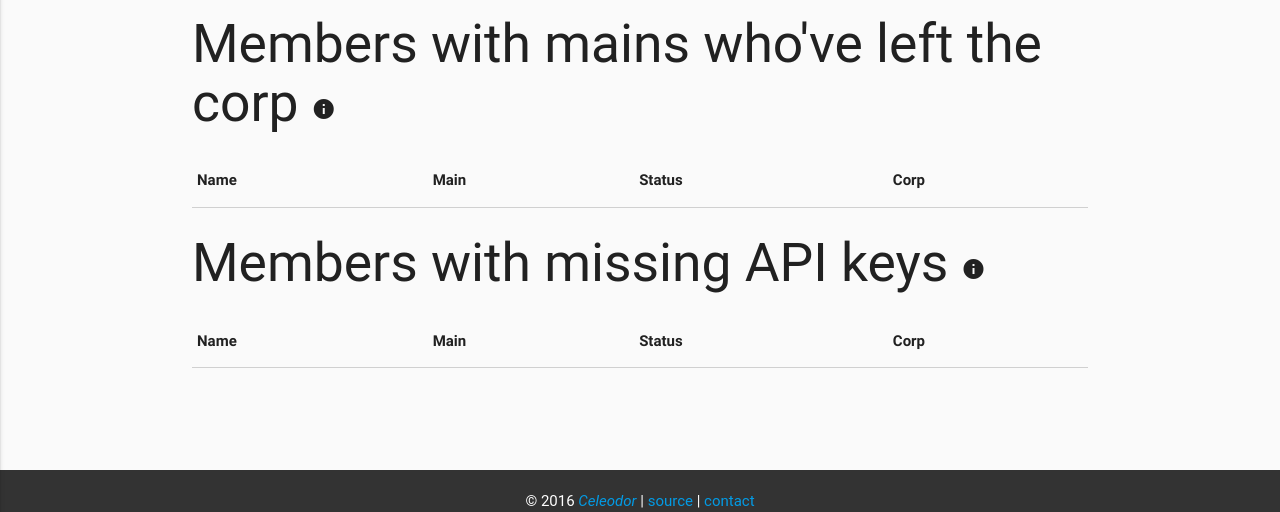
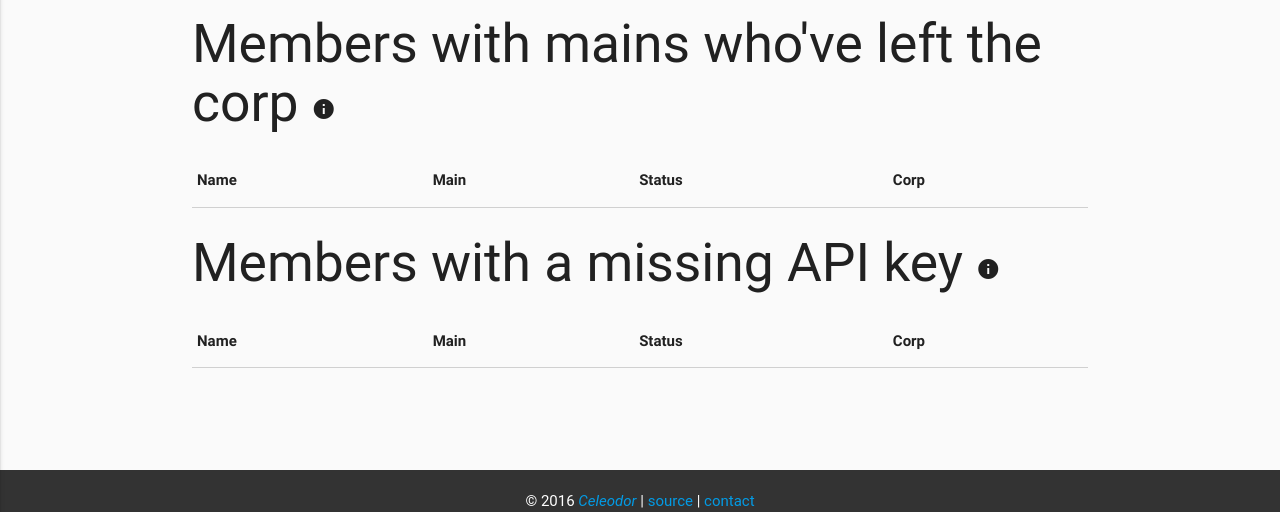
Before and after one commit to Celeo/GETIN-Auth, a Flask app: page /reports in a window 1280 px wide. Shown: the part 288-800 px from the top of the page. Run offline with Flask 2, Linux system fonts and the light colour scheme; a user stored in the database is signed in; tables that the repository leaves empty hold one stand-in row (values such as "Sample post"); lists and menus that the app fills with data are empty; parts of the project's set-up code (start-up, migrations or seed data) failed here and were passed over; some libraries are stand-ins or nearby versions; some web fonts are replaced.

Commit message:
Moved from multiple api key support to single
Updated all references and forms.

```diff
--- a/hr/app.py
+++ b/hr/app.py
@@ -7,7 +7,7 @@
 from preston.xmlapi import Preston as XMLAPI
 
 from hr.shared import db
-from hr.models import User, Member, APIKey
+from hr.models import User, Member
 from hr.reddit_oauth import RedditOAuth
 
 
@@ -83,43 +83,42 @@
     """
     if request.method == 'POST':
         app.logger.debug('POST on index by {}'.format(current_user.name))
-        keys = request.form['keys']
-        validate_keys(keys, current_user.member)
+        key_id = request.form['key_id']
+        v_code = request.form['v_code']
+        validate_key(key_id, v_code, current_user.member)
         return redirect(url_for('index'))
     reddit_link = reddit_oauth.get_authorize_url()
     return render_template('personal.html', reddit_link=reddit_link)
 
 
-def validate_keys(keys, member):
+def validate_key(key_id, v_code, member):
     """
     This method validates a single- or multi-line string of API
     keys and codes separated by ' - ' against the EVE API to
     verify that they have the correct access mask.
 
     Args:
-        keys (str) - text to parse and validate
+        key_id (str) - EVE API key keyID
+        v_code (str) - EVE API key vCode
         member (hr.models.Member) - Member to update if the keys are valid
 
     Returns:
         value (bool) if all keys were valid
     """
     errors = []
-    for key in keys.splitlines():
-        if not key:
-            continue
-        try:
-            keyID, vCode = key.strip().split(' - ')
-            auth = XMLAPI(key=keyID, code=vCode, user_agent=user_agent)
-            result = auth.account.APIKeyInfo()
-            if not int(result['key']['@accessMask']) == app.config['API_KEY_MASK']:
-                errors.append('The key with ID "{}" has the wrong access mask. Has: {}, needs: {}'.format(
-                    keyID, result['key']['@accessMask'], app.config['API_KEY_MASK']
-                ))
-        except Exception as e:
-            errors.append('An error occurred with line "{}"'.format(key))
-            errors.append('An error occurred with line "{}": {}'.format(key, str(e)))
+    try:
+        auth = XMLAPI(key=key_id, code=v_code, user_agent=user_agent)
+        result = auth.account.APIKeyInfo()
+        if not int(result['key']['@accessMask']) == app.config['API_KEY_MASK']:
+            errors.append('The key with ID "{}" has the wrong access mask. Has: {}, needs: {}'.format(
+                key_id, result['key']['@accessMask'], app.config['API_KEY_MASK']
+            ))
+    except Exception as e:
+        errors.append('An error occurred with keyID "{}"'.format(key_id))
+        errors.append('An error occurred with keyID "{}": {}'.format(key_id, str(e)))
     if not errors and member:
-        member.set_api_keys(keys.splitlines())
+        member.key_id = key_id
+        member.v_code = v_code
         db.session.commit()
         flash('API key information saved', 'success')
     else:
@@ -186,14 +185,14 @@
         app.logger.debug('POST on add_member by {}: name = {}, reddit = {}, status = {}, main = {}'.format(
             current_user.name, name, reddit, status, main
         ))
-        if not validate_keys('{} - {}'.format(apikey, apicode), None):
+        if not validate_key('{} - {}'.format(apikey, apicode), None):
             app.logger.info('POST on add_member didn\'t have a valid key')
+            flash('Invalid key for user', 'danger')
             return redirect(url_for('add_member'))
-        member = Member(name, get_corp_for_name(name), status, reddit, main, notes)
+        member = Member(name, get_corp_for_name(name), status, reddit, main, notes, apikey, apicode)
         app.logger.info('New member added through add_member: ' + str(name))
         db.session.add(member)
         db.session.commit()
-        db.session.add(APIKey(member.id, apikey, apicode))
         db.session.commit()
         flash('Character added', 'success')
     return render_template('add_member.html', all_members=get_all_member_names())
@@ -327,7 +326,7 @@
             app.logger.info('POST on details - keys by {} for {}'.format(
                 current_user.name, member.character_name
             ))
-            validate_keys(request.form['keys'], member)
+            validate_key(request.form['keys'], member)
         elif request.form['section'] == 'status':
             app.logger.info('POST on details - status by {} for {}: {}'.format(
                 current_user.name, member.character_name, request.form['status']
@@ -446,7 +445,8 @@
                 return redirect(url_for('join'))
             current_user.member.status = 'New'
             current_user.member.main = main
-            db.session.add(APIKey(current_user.member.id, key, code))
+            current_user.member.key_id = key
+            current_user.member.v_code = code
             db.session.commit()
             new_apps.append(current_user.name)
             flash('Your application is in - someone will take a look soon', 'success')
@@ -552,7 +552,7 @@
                 invalid_mains.append(member)
             elif [m for m in members if m.character_name == member.main][0].status == 'Left':
                 defunct_alts.append(member)
-        if not member.get_keys():
+        if not member.key_id or not member.v_code:
             missing_api_keys.append(member)
     return render_template('reports.html', defunct_alts=defunct_alts, invalid_mains=invalid_mains, missing_api_keys=missing_api_keys)
 
@@ -765,20 +765,18 @@
     """
     app.logger.info('API endpoint keys accessed')
     invalid_keys = []
-    for pair in APIKey.query.all():
-        if pair.member.status == 'Left':
-            continue
+    for member in Member.query.filter(Member.status != 'Left').all():
         try:
-            auth = XMLAPI(key=pair.key, code=pair.code, user_agent=user_agent)
+            auth = XMLAPI(key=member.key_id, code=member.v_code, user_agent=user_agent)
             result = auth.account.APIKeyInfo()
             if not int(result['key']['@accessMask']) == app.config['API_KEY_MASK']:
-                invalid_keys.append(pair.member.character_name)
-                app.logger.warning('-- ' + pair.member.character_name + ' has an invalid API key!')
+                invalid_keys.append(member.character_name)
+                app.logger.warning('-- ' + member.character_name + ' has an invalid API key!')
             else:
-                app.logger.debug('-- ' + pair.member.character_name + ' has a valid API key')
+                app.logger.debug('-- ' + member.character_name + ' has a valid API key')
         except Exception:
-            invalid_keys.append(pair.member.character_name)
-            app.logger.warning('-- ' + pair.member.character_name + ' has an invalid API key!')
+            invalid_keys.append(member.character_name)
+            app.logger.warning('-- ' + member.character_name + ' has an invalid API key!')
     return jsonify(invalid_keys)
 
 
--- a/hr/models.py
+++ b/hr/models.py
@@ -47,9 +47,11 @@
     main = db.Column(db.String)
     notes = db.Column(db.String)
     hidden = db.Column(db.Boolean)
-    api_keys = db.relationship('APIKey', backref='member', lazy='dynamic')
+    key_id = db.Column(db.String)
+    v_code = db.Column(db.String)
 
-    def __init__(self, character_name, corporation, status='New', reddit=None, main=None, notes=None):
+    def __init__(self, character_name, corporation, status='New',
+            reddit=None, main=None, notes=None, key_id=None, v_code=None):
         self.character_name = character_name
         self.corporation = corporation
         self.date = datetime.utcnow()
@@ -57,17 +59,9 @@
         self.reddit = reddit
         self.main = main or character_name
         self.notes = notes
+        self.key_id = key_id
+        self.v_code = v_code
         self.hidden = False
-
-    def set_api_keys(self, keys):
-        APIKey.query.filter_by(member_id=self.id).delete()
-        for line in keys:
-            keyID, vCode = line.strip().split(' - ')
-            db.session.add(APIKey(self.id, keyID, vCode))
-        db.session.commit()
-
-    def get_keys(self):
-        return '\n'.join(['{} - {}'.format(key.key, key.code) for key in self.api_keys.all()])
 
     @property
     def user(self):
@@ -75,19 +69,3 @@
 
     def __str__(self):
         return '<Member-{}>'.format(self.character_name)
-
-
-class APIKey(db.Model):
-
-    id = db.Column(db.Integer, primary_key=True)
-    member_id = db.Column(db.Integer, db.ForeignKey('member.id'))
-    key = db.Column(db.String)
-    code = db.Column(db.String)
-
-    def __init__(self, member_id, key, code):
-        self.member_id = member_id
-        self.key = key
-        self.code = code
-
-    def __str__(self):
-        return '<APIKey-{}>'.format(self.key)
--- a/hr/templates/reports.html
+++ b/hr/templates/reports.html
@@ -64,7 +64,7 @@
 </ul>
 
 <h2>
-    Members with missing API keys
+    Members with a missing API key
     <i class="material-icons tooltipped" data-position="bottom" data-delay="50" data-tooltip="Characters that don't
     have an API key recorded">info</i>
 </h2>
```
Also changed, not shown: hr/templates/details.html (+16 -9 lines), hr/templates/personal.html (+10 -8 lines).
